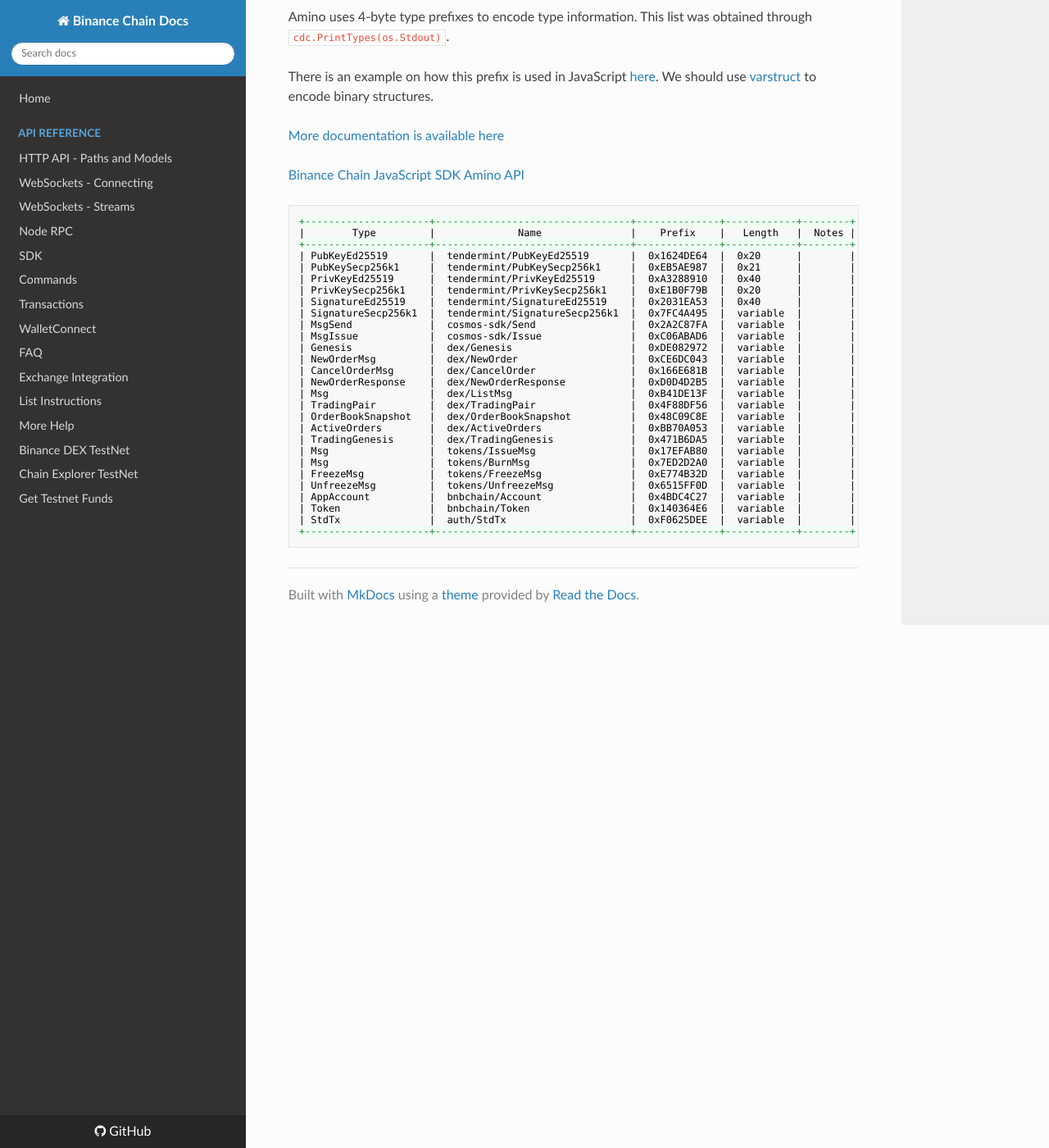
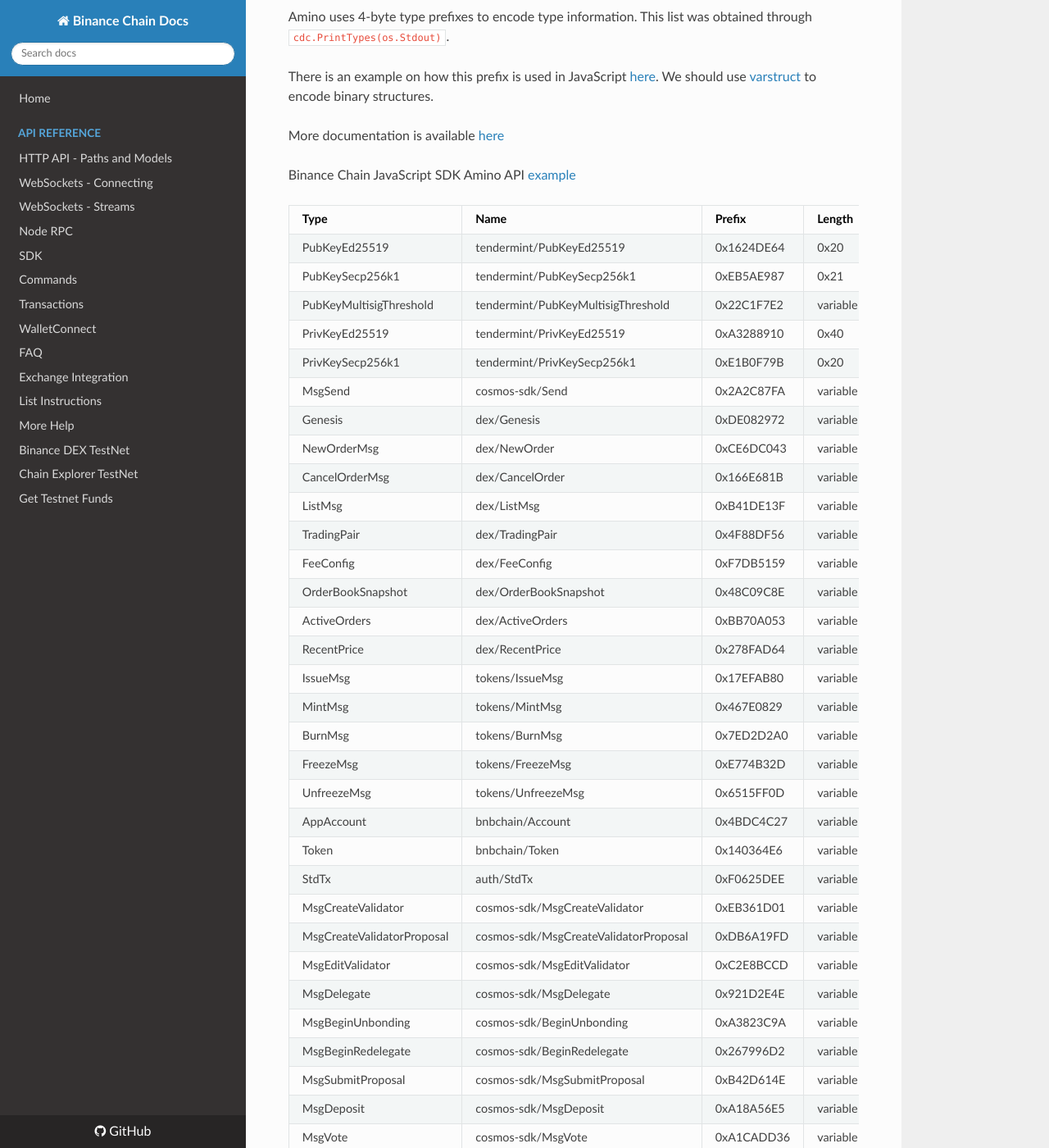
Before and after one commit to yash-sharma1/docs-site, an MkDocs documentation site: the page built from docs/api-reference/transactions.md, in a window 1280 px wide and 1400 px high, scrolled down 1169 px. Shown: the whole window at 82% size. Built offline with MkDocs 1.6.1, drawn with Linux system fonts in a browser that asks for light colours; nearby versions of some CDN libraries; some of the changed text lies outside the part shown.

Commit message:
[R4R]edit api docs (#87)
* edit api docs

* edit api docs

* edit api docs

````diff
--- a/docs/api-reference/transactions.md
+++ b/docs/api-reference/transactions.md
@@ -56,37 +56,46 @@
 
 There is an example on how this prefix is used in JavaScript [here](https://github.com/mappum/js-tendermint/blob/51f4a8601e5e1a697c905bb0612be21ad46ec484/src/types.js#L87). We should use [varstruct](https://www.npmjs.com/package/varstruct) to encode binary structures.
 
-[More documentation is available here](https://github.com/tendermint/tendermint/blob/d419fffe18531317c28c29a292ad7d253f6cafdf/docs/spec/blockchain/encoding.md)
+More documentation is available [here](../encoding.md)
 
-[Binance Chain JavaScript SDK Amino API](https://github.com/binance-chain/javascript-sdk/wiki/API-Examples#amino-js-amino)
+Binance Chain JavaScript SDK Amino API [example](https://github.com/binance-chain/javascript-sdk/wiki/API-Examples#amino-js-amino)
 
-```
-+---------------------+---------------------------------+--------------+------------+--------+
-|        Type         |              Name               |    Prefix    |   Length   |  Notes |
-+---------------------+---------------------------------+--------------+------------+--------+
-| PubKeyEd25519       |  tendermint/PubKeyEd25519       |  0x1624DE64  |  0x20      |        |
-| PubKeySecp256k1     |  tendermint/PubKeySecp256k1     |  0xEB5AE987  |  0x21      |        |
-| PrivKeyEd25519      |  tendermint/PrivKeyEd25519      |  0xA3288910  |  0x40      |        |
-| PrivKeySecp256k1    |  tendermint/PrivKeySecp256k1    |  0xE1B0F79B  |  0x20      |        |
-| SignatureEd25519    |  tendermint/SignatureEd25519    |  0x2031EA53  |  0x40      |        |
-| SignatureSecp256k1  |  tendermint/SignatureSecp256k1  |  0x7FC4A495  |  variable  |        |
-| MsgSend             |  cosmos-sdk/Send                |  0x2A2C87FA  |  variable  |        |
-| MsgIssue            |  cosmos-sdk/Issue               |  0xC06ABAD6  |  variable  |        |
-| Genesis             |  dex/Genesis                    |  0xDE082972  |  variable  |        |
-| NewOrderMsg         |  dex/NewOrder                   |  0xCE6DC043  |  variable  |        |
-| CancelOrderMsg      |  dex/CancelOrder                |  0x166E681B  |  variable  |        |
-| NewOrderResponse    |  dex/NewOrderResponse           |  0xD0D4D2B5  |  variable  |        |
-| Msg                 |  dex/ListMsg                    |  0xB41DE13F  |  variable  |        |
-| TradingPair         |  dex/TradingPair                |  0x4F88DF56  |  variable  |        |
-| OrderBookSnapshot   |  dex/OrderBookSnapshot          |  0x48C09C8E  |  variable  |        |
-| ActiveOrders        |  dex/ActiveOrders               |  0xBB70A053  |  variable  |        |
-| TradingGenesis      |  dex/TradingGenesis             |  0x471B6DA5  |  variable  |        |
-| Msg                 |  tokens/IssueMsg                |  0x17EFAB80  |  variable  |        |
-| Msg                 |  tokens/BurnMsg                 |  0x7ED2D2A0  |  variable  |        |
-| FreezeMsg           |  tokens/FreezeMsg               |  0xE774B32D  |  variable  |        |
-| UnfreezeMsg         |  tokens/UnfreezeMsg             |  0x6515FF0D  |  variable  |        |
-| AppAccount          |  bnbchain/Account               |  0x4BDC4C27  |  variable  |        |
-| Token               |  bnbchain/Token                 |  0x140364E6  |  variable  |        |
-| StdTx               |  auth/StdTx                     |  0xF0625DEE  |  variable  |        |
-+---------------------+---------------------------------+--------------+------------+--------+
-```
+
+| Type | Name | Prefix | Length | Notes |
+| ---- | ---- | ------ | ----- | ------ |
+| PubKeyEd25519 | tendermint/PubKeyEd25519 | 0x1624DE64 | 0x20 |  |
+| PubKeySecp256k1 | tendermint/PubKeySecp256k1 | 0xEB5AE987 | 0x21 |  |
+| PubKeyMultisigThreshold | tendermint/PubKeyMultisigThreshold | 0x22C1F7E2 | variable |  |
+| PrivKeyEd25519 | tendermint/PrivKeyEd25519 | 0xA3288910 | 0x40 |  |
+| PrivKeySecp256k1 | tendermint/PrivKeySecp256k1 | 0xE1B0F79B | 0x20 |  |
+| MsgSend | cosmos-sdk/Send | 0x2A2C87FA | variable |  |
+| Genesis | dex/Genesis | 0xDE082972 | variable |  |
+| NewOrderMsg | dex/NewOrder | 0xCE6DC043 | variable |  |
+| CancelOrderMsg | dex/CancelOrder | 0x166E681B | variable |  |
+| ListMsg | dex/ListMsg | 0xB41DE13F | variable |  |
+| TradingPair | dex/TradingPair | 0x4F88DF56 | variable |  |
+| FeeConfig | dex/FeeConfig | 0xF7DB5159 | variable |  |
+| OrderBookSnapshot | dex/OrderBookSnapshot | 0x48C09C8E | variable |  |
+| ActiveOrders | dex/ActiveOrders | 0xBB70A053 | variable |  |
+| RecentPrice | dex/RecentPrice | 0x278FAD64 | variable |  |
+| IssueMsg | tokens/IssueMsg | 0x17EFAB80 | variable |  |
+| MintMsg | tokens/MintMsg | 0x467E0829 | variable |  |
+| BurnMsg | tokens/BurnMsg | 0x7ED2D2A0 | variable |  |
+| FreezeMsg | tokens/FreezeMsg | 0xE774B32D | variable |  |
+| UnfreezeMsg | tokens/UnfreezeMsg | 0x6515FF0D | variable |  |
+| AppAccount | bnbchain/Account | 0x4BDC4C27 | variable |  |
+| Token | bnbchain/Token | 0x140364E6 | variable |  |
+| StdTx | auth/StdTx | 0xF0625DEE | variable |  |
+| MsgCreateValidator | cosmos-sdk/MsgCreateValidator | 0xEB361D01 | variable |  |
+| MsgCreateValidatorProposal | cosmos-sdk/MsgCreateValidatorProposal | 0xDB6A19FD | variable |  |
+| MsgEditValidator | cosmos-sdk/MsgEditValidator | 0xC2E8BCCD | variable |  |
+| MsgDelegate | cosmos-sdk/MsgDelegate | 0x921D2E4E | variable |  |
+| MsgBeginUnbonding | cosmos-sdk/BeginUnbonding | 0xA3823C9A | variable |  |
+| MsgBeginRedelegate | cosmos-sdk/BeginRedelegate | 0x267996D2 | variable |  |
+| MsgSubmitProposal | cosmos-sdk/MsgSubmitProposal | 0xB42D614E | variable |  |
+| MsgDeposit | cosmos-sdk/MsgDeposit | 0xA18A56E5 | variable |  |
+| MsgVote | cosmos-sdk/MsgVote | 0xA1CADD36 | variable |  |
+| TextProposal | gov/TextProposal | 0xACCBA2DE | variable |  |
+| FixedFeeParams | params/FixedFeeParams | 0xC2A96FA3 | variable |  |
+| TransferFeeParam | params/TransferFeeParams | 0x9A3D2769 | variable |  |
+| DexFeeParam | params/DexFeeParam | 0x495A5044 | variable |  |
````
Also changed, not shown: docs/api-reference/sdk.md (+4 -8 lines), docs/chain-access.md (+4 -4 lines), docs/encoding.md (+2 -3 lines), docs/get-started.md (+6 -4 lines).
